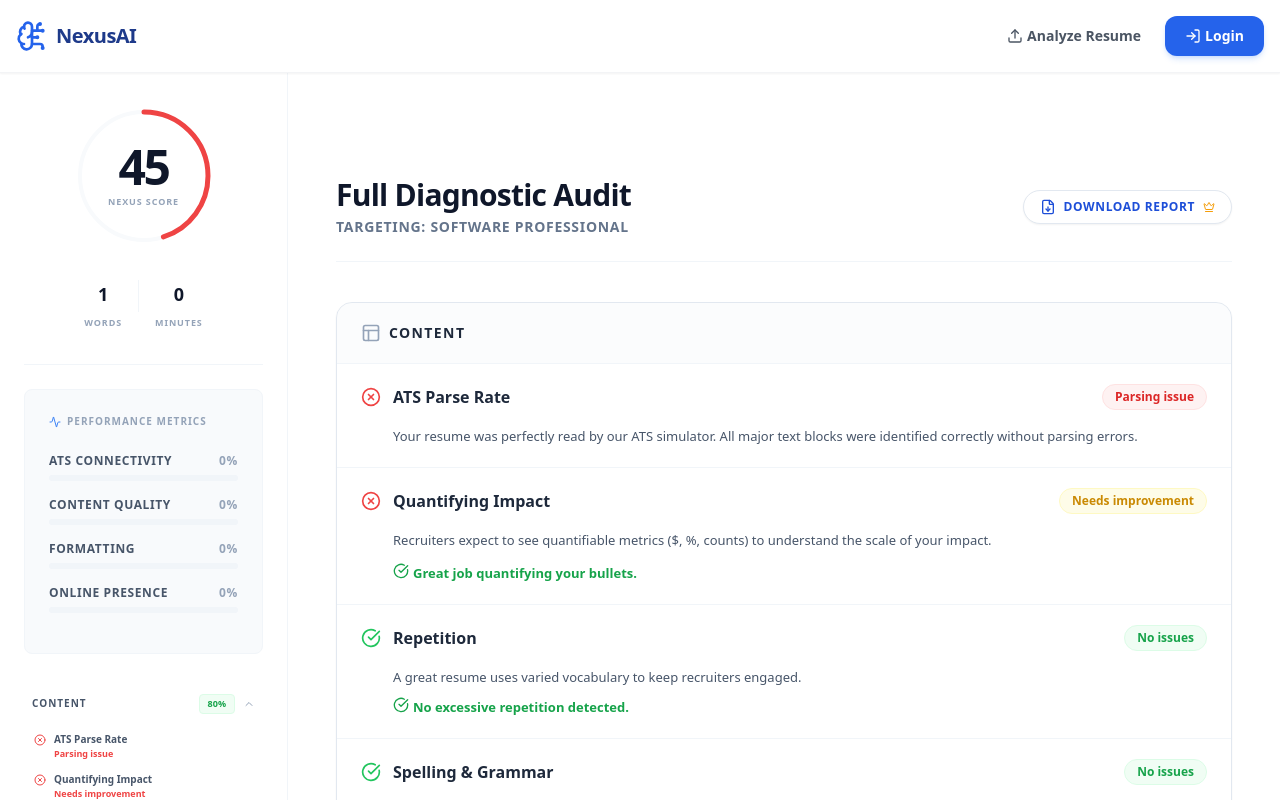
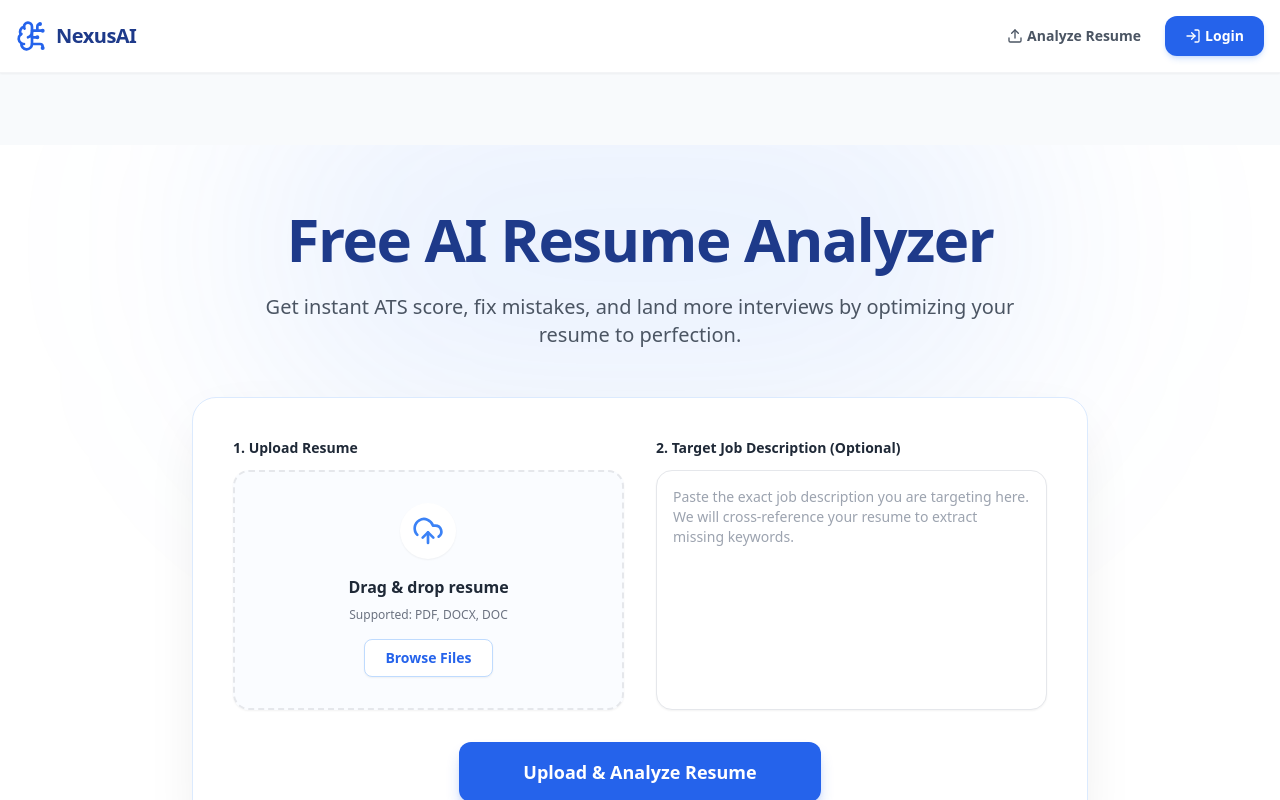
Before and after one commit to PonugotiSriram/resume-analyzer, a React app in the folder frontend/: page / in a window 1280 px wide. Before the commit this address led to /dashboard. Shown: the top 800 px of the page. Built offline with nearby package versions, Linux system fonts and the light colour scheme; the HTML template or start-up script is replaced by a standard one.

Commit message:
done mannn

```diff
--- a/frontend/src/App.jsx
+++ b/frontend/src/App.jsx
@@ -76,7 +76,7 @@ function AppRoutes() {
   const { user } = useAuth();
   return (
     <Routes>
-      <Route path="/" element={<Navigate to="/dashboard" />} />
+      <Route path="/" element={user ? <Navigate to="/upload" replace /> : <LandingPage />} />
       <Route path="/login" element={user ? <Navigate to="/upload" replace /> : <LoginPage />} />
       <Route path="/upload" element={<UploadPage />} />
       <Route path="/dashboard" element={<Dashboard />} />
@@ -86,7 +86,7 @@ function AppRoutes() {
       <Route path="/history" element={<ProtectedRoute><HistoryPage /></ProtectedRoute>} />
 
       {/* Vercel SPA Fallback Route */}
-      <Route path="*" element={<Navigate to="/dashboard" />} />
+      <Route path="*" element={<Navigate to="/" replace />} />
     </Routes>
   );
 }
```
